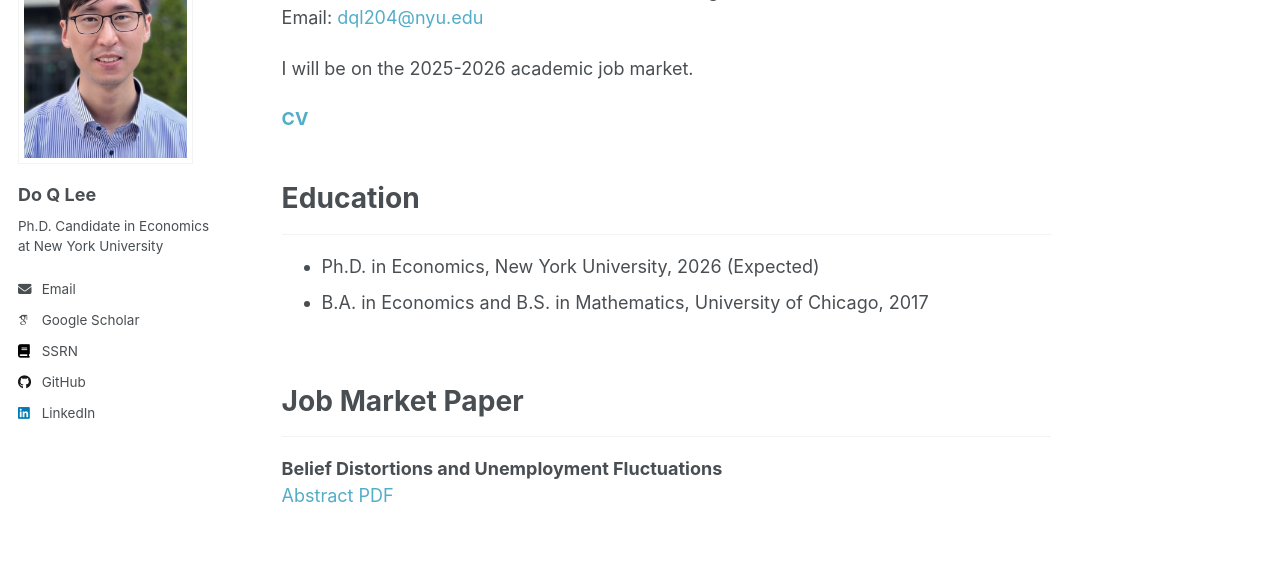
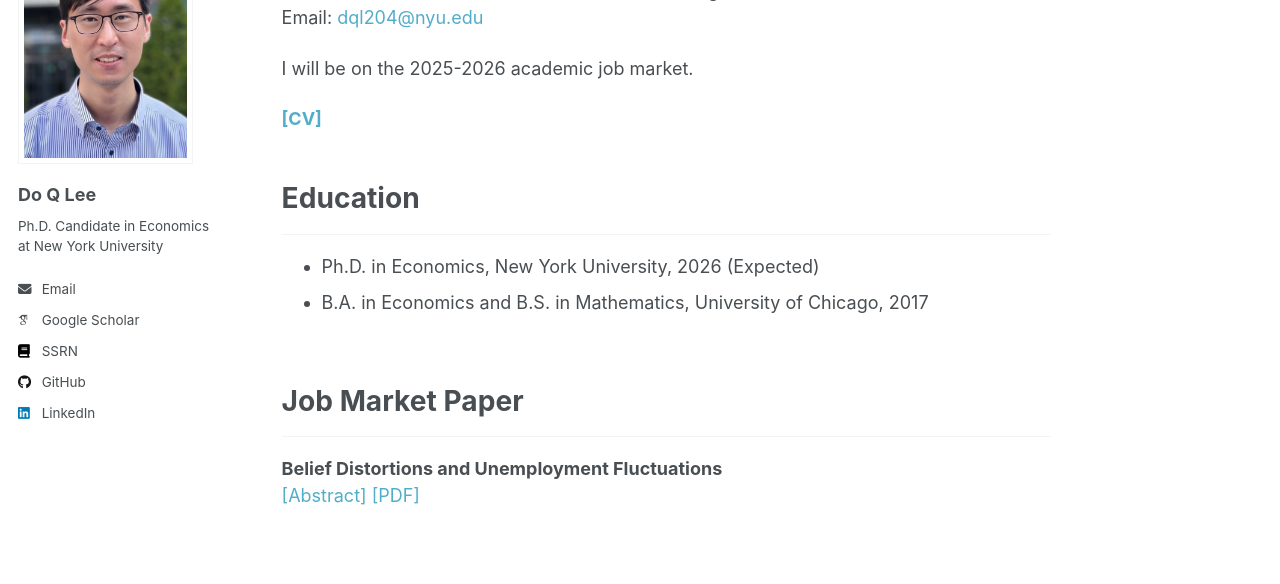
Before and after one commit to doqlee/doqlee.github.io, a Jekyll site: the page built from _pages/main.md, in a window 1280 px wide and 900 px high. Shown: the part 191-775 px from the top of the window. Built offline with Jekyll 4.4.1, drawn with Linux system fonts in a browser that asks for light colours; some web fonts are replaced.

```diff
--- a/_pages/main.md
+++ b/_pages/main.md
@@ -32,7 +32,7 @@ Email: [dql204@nyu.edu](mailto:dql204@nyu.edu)
 
 I will be on the 2025-2026 academic job market.
 
-[**CV**](../files/CV_Do_Lee.pdf)
+[**[CV]**](../files/CV_Do_Lee.pdf)
 <br><br>
 
 Education
@@ -49,7 +49,7 @@ Job Market Paper
 =========
 ---
 **Belief Distortions and Unemployment Fluctuations** \
-<a href="#/" onclick="visib('BDUF')">Abstract</a> [PDF](../files/belief_distortions_unemployment_fluctuations.pdf)
+<a href="#/" onclick="visib('BDUF')">[Abstract]</a> [[PDF]](../files/belief_distortions_unemployment_fluctuations.pdf)
 <div id="BDUF" style="display: none; text-align: justify; line-height: 1.2" >
 This paper studies the dynamics of asset prices and unemployment when expectations deviate from a rational benchmark. Using the firm's hiring condition in a search-and-matching model, I decompose the value of hiring into expected cash flows and discount rates, both in the time series and cross section. Survey forecasts overreact to news by generating predictable errors in cash flow expectations. Under these subjective beliefs, distorted cash flow expectations drive hiring decisions, while discount rates play a limited role. In contrast, rational expectations assign a dominant role to discount rates. A model in which agents learn with fading memory about long-run cash flow growth can reproduce these patterns and generate a large share of observed unemployment volatility.
 <br><br>
```
